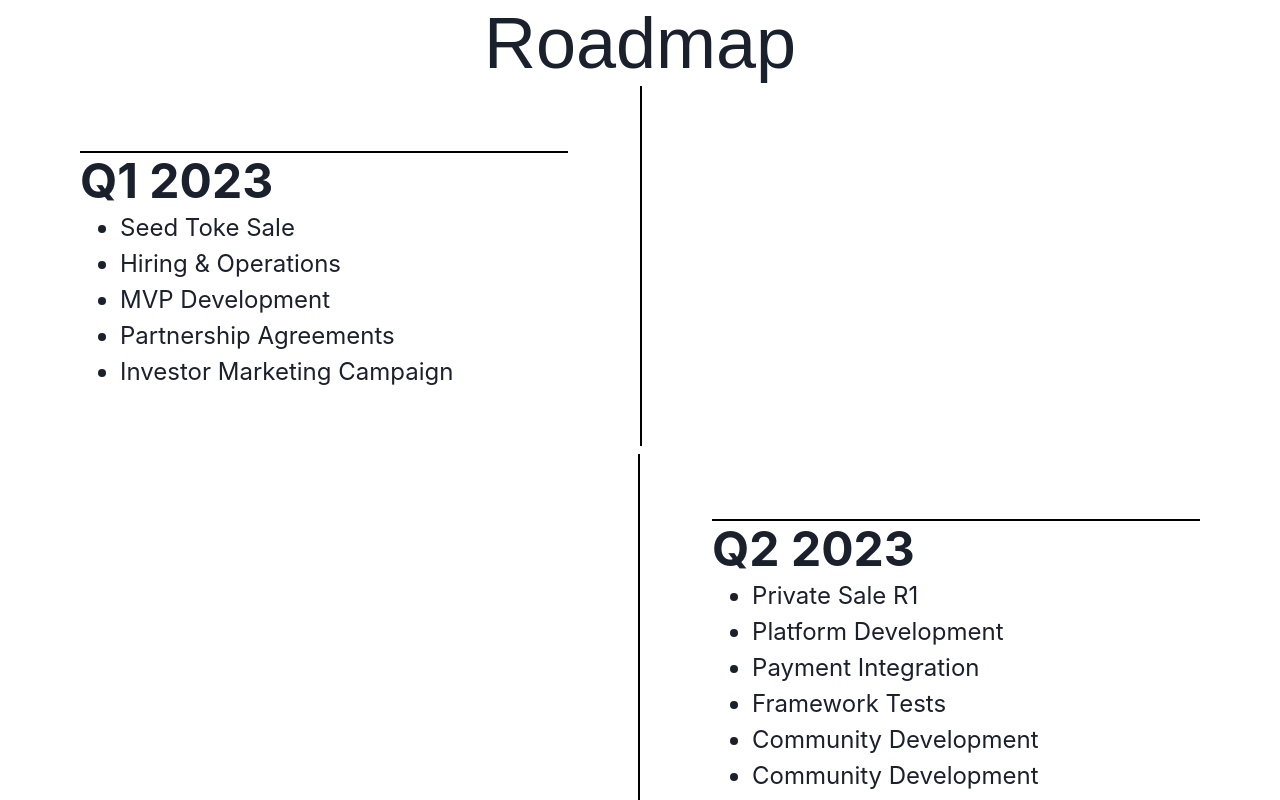
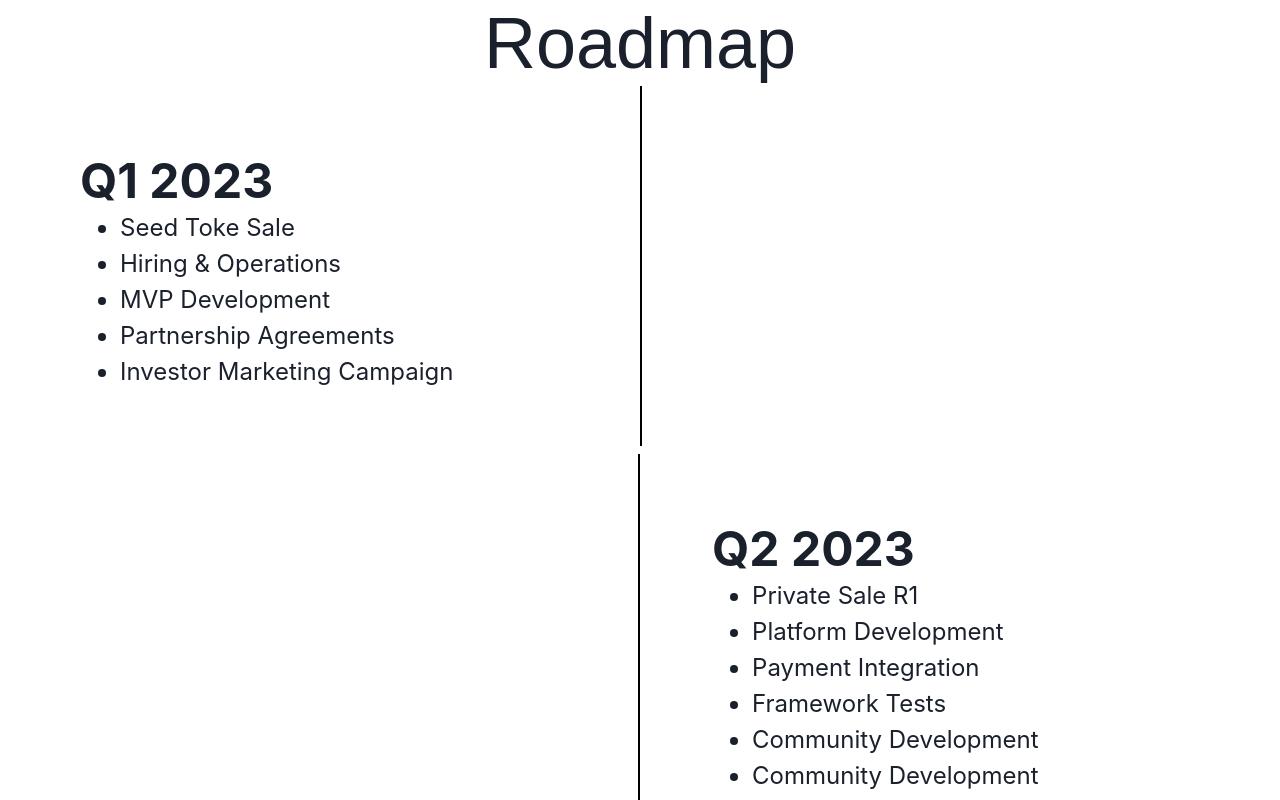
Before and after one commit to Mishaalkhan135/chakraui-animation, a Next.js app: page / in a window 1280 px wide. Shown: the top 800 px of the page. Built offline with nearby package versions, Linux system fonts and the light colour scheme.

Commit message:
Added the alternative animation

```diff
--- a/src/component/DividerAnimation.tsx
+++ b/src/component/DividerAnimation.tsx
@@ -1,15 +1,14 @@
 import { Box } from "@chakra-ui/react";
-import { motion } from "framer-motion";
-import { useRef, useState } from "react";
+import { motion, useAnimation, useViewportScroll } from "framer-motion";
+import { useState, useEffect } from "react";
 import { useInView } from "react-intersection-observer";
 
-const DividerAnimation = () => {
-	const parentRef = useRef(null);
+const DividerAnimation = ({ direction }: any) => {
 	const { ref, inView } = useInView({ threshold: 0.5 });
-	const parentHeight = parentRef.current ? parentRef.current.clientHeight : 0;
 	const [isHovered, setIsHovered] = useState(false);
-	const [scrollPosition, setScrollPosition] = useState(0);
-	const [scrollDirection, setScrollDirection] = useState("down");
+	const [lastY, setLastY] = useState(0);
+	const { scrollY } = useViewportScroll();
+	const controls = useAnimation();
 
 	const handleHoverStart = () => {
 		setIsHovered(true);
@@ -19,55 +18,45 @@ const DividerAnimation = () => {
 		setIsHovered(false);
 	};
 
+	useEffect(() => {
 		const handleScroll = () => {
-		const currentPosition = window.scrollY;
-		setScrollDirection(currentPosition > scrollPosition ? "down" : "up");
-		setScrollPosition(currentPosition);
-	};
+			if (inView) {
+				const currentY = scrollY.get();
+				const isScrollingUp = currentY < lastY;
 
-	const getLinePercentage = () => {
-		if (scrollDirection === "down") {
-			return scrollPosition / parentHeight > 1
-				? 1
-				: scrollPosition / parentHeight;
-		} else {
-			return scrollPosition / parentHeight < 0
-				? 0
-				: 1 - scrollPosition / parentHeight;
+				controls.start({
+					scaleX: isHovered || (inView && !isScrollingUp) ? 1 : 0,
+				});
+
+				setLastY(currentY);
 			}
 		};
 
+		const unsubscribeScrollY = scrollY.onChange(handleScroll);
+		return () => {
+			unsubscribeScrollY();
+		};
+	}, [scrollY, inView, isHovered, controls, lastY]);
+
 	return (
-		<Box ref={parentRef} position='relative' h='2px'>
 		<Box
 			ref={ref}
-				position='absolute'
-				left={0}
-				top='50%'
-				w='100%'
+			position='relative'
 			h='2px'
-				bg='gray'
 			onMouseEnter={handleHoverStart}
 			onMouseLeave={handleHoverEnd}
 		>
 			<motion.div
+				animate={controls}
 				style={{
-						width: `${getLinePercentage() * 100}%`,
+					position: "absolute",
+					width: "100%",
 					height: "100%",
 					backgroundColor: isHovered || inView ? "black" : "gray",
-					}}
-					animate={{
-						width: `${
-							isHovered || inView
-								? "100%"
-								: scrollDirection === "down"
-								? getLinePercentage() * 100 + "%"
-								: (1 - getLinePercentage()) * 100 + "%"
-						}`,
+					originX: direction === "rightToLeft" ? "100%" : "0%",
 				}}
 				transition={{ duration: 0.9 }}
 			/>
-			</Box>
 		</Box>
 	);
 };
--- a/src/component/MainComponent.tsx
+++ b/src/component/MainComponent.tsx
@@ -13,6 +13,9 @@ import { useState, useEffect } from "react";
 
 const MainComponent = () => {
 	const [scrollPercent, setScrollPercent] = useState(0);
+	const direction = (index: any) => {
+		return index % 2 === 0 ? "leftToRight" : "rightToLeft";
+	};
 
 	useEffect(() => {
 		const handleScroll = () => {
@@ -40,7 +43,7 @@ const MainComponent = () => {
 			<Stack>
 				<HStack>
 					<Box w={"calc(50% - 1px)"} h={"360px"} p={16}>
-						<DividerAnimation />
+						<DividerAnimation direction='leftToRight' />
 						<Heading fontSize={"5xl"}>Q1 2023</Heading>
 						<UnorderedList>
 							<ListItem fontSize={"2xl"} ml={6}>
@@ -67,7 +70,7 @@ const MainComponent = () => {
 					<Box w={"calc(50% - 1px)"} h={"500px"}></Box>
 					<Box w={"2px"} h={"500px"} bg={"black"}></Box>
 					<Box w={"calc(50% - 1px)"} h={"500px"} p={16}>
-						<DividerAnimation />
+						<DividerAnimation direction='rightToLeft' />
 						<Heading fontSize={"5xl"}>Q2 2023</Heading>
 						<UnorderedList>
 							<ListItem fontSize={"2xl"} ml={6}>
@@ -99,7 +102,7 @@ const MainComponent = () => {
 				</HStack>
 				<HStack>
 					<Box w={"calc(50% - 1px)"} h={"360px"} p={16}>
-						<DividerAnimation />
+						<DividerAnimation direction='leftToRight' />
 						<Heading fontSize={"5xl"}> Q3 2023</Heading>
 						<UnorderedList>
 							<ListItem fontSize={"2xl"} ml={6}>
@@ -126,7 +129,7 @@ const MainComponent = () => {
 					<Box w={"calc(50% - 1px)"} h={"300px"}></Box>
 					<Box w={"2px"} h={"300px"} bg={"black"}></Box>
 					<Box w={"calc(50% - 1px)"} h={"300px"} p={16}>
-						<DividerAnimation />
+						<DividerAnimation direction='rightToLeft' />
 						<Heading fontSize={"5xl"}>Q4 2023</Heading>
 						<UnorderedList>
 							<ListItem fontSize={"2xl"} ml={6}>
@@ -146,7 +149,7 @@ const MainComponent = () => {
 				</HStack>
 				<HStack>
 					<Box w={"calc(50% - 1px)"} h={"360px"} p={16}>
-						<DividerAnimation />
+						<DividerAnimation direction='leftToRight' />
 						<Heading fontSize={"5xl"}>Q1 2024</Heading>
 						<UnorderedList>
 							<ListItem fontSize={"2xl"} ml={6}>
```
Also changed, not shown: 1 other file (tests, documents, lock files or other folders). Lines whose indentation alone changed are shown as unchanged.
